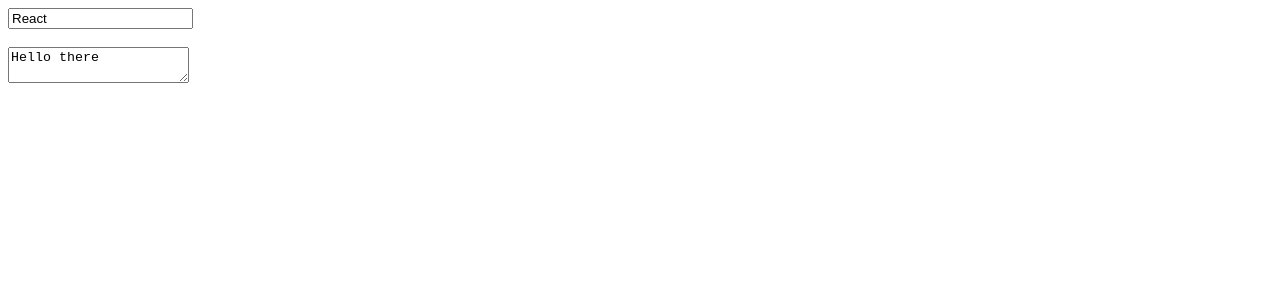
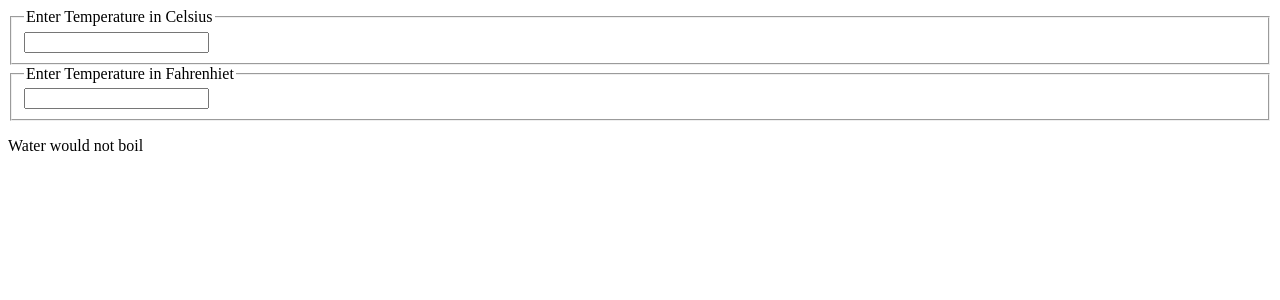
Before and after one commit to jahid01754/react_lws, a React (Vite) app: page / in a window 1280 px wide. Shown: the top 300 px of the page. Built offline with nearby package versions, Linux system fonts and the light colour scheme.

Commit message:
state lifting up

```diff
--- a/src/App.jsx
+++ b/src/App.jsx
@@ -1,3 +1,4 @@
+import Calculator from "./components/Calculator";
 import Clock from "./components/Clock";
 import ClockList from "./components/ClockList";
 import Form from "./components/Form";
@@ -10,7 +11,8 @@
       {/* <Clock /> */}
       {/* <ClockList quantity={quantities} /> */}
       {/* <Form /> */}
-      <FormPractise />
+      {/* <FormPractise /> */}
+      <Calculator />
     </>
   );
 }
--- /dev/null
+++ b/src/components/BoilingVerdict.jsx
@@ -0,0 +1,6 @@
+export default function BoilingVerdict({ celcius = 0 }) {
+  if (celcius >= 100) {
+    return <p>The water would boil.</p>;
+  }
+  return <p>Water would not boil</p>;
+}
--- /dev/null
+++ b/src/components/Calculator.jsx
@@ -0,0 +1,57 @@
+import React from "react";
+import BoilingVerdict from "./BoilingVerdict";
+import TemperatureInput from "./TemperatureInput";
+import { convert, toCelsius, toFahrenhiet } from "../lib/converter";
+
+class Calculator extends React.Component {
+  state = {
+    temperature: "",
+    scale: "c",
+  };
+
+  handleChange = (e, scale) => {
+    this.setState({
+      temperature: e.target.value,
+      scale,
+    });
+  };
+
+  //   onTemperatureChange = (e) => {
+  //     this.setState({
+  //       temperature: e.target.value,
+  //     });
+  //   };
+  render() {
+    const { temperature, scale } = this.state;
+    const celsius =
+      scale === "f" ? convert(temperature, toCelsius) : temperature;
+    const fahrenheit =
+      scale === "c" ? convert(temperature, toFahrenhiet) : temperature;
+    return (
+      <>
+        {/* <fieldset>
+          <legend>Enter Temperature in Celsius</legend>
+          <input
+            type="text"
+            value={temperature}
+            onChange={this.onTemperatureChange}
+          ></input>
+        </fieldset> */}
+        <TemperatureInput
+          scale={"c"}
+          temperature={celsius}
+          onTemperatureChange={this.handleChange}
+        />
+        <TemperatureInput
+          scale={"f"}
+          temperature={fahrenheit}
+          onTemperatureChange={this.handleChange}
+        />
+
+        <BoilingVerdict celcius={parseFloat(temperature)} />
+      </>
+    );
+  }
+}
+
+export default Calculator;
--- /dev/null
+++ b/src/components/TemperatureInput.jsx
@@ -0,0 +1,23 @@
+import React from "react";
+
+const scaleNames = {
+  c: "Celsius",
+  f: "Fahrenhiet",
+};
+
+function TemperatureInput({ scale, temperature, onTemperatureChange }) {
+  return (
+    <>
+      <fieldset>
+        <legend>Enter Temperature in {scaleNames[scale]}</legend>
+        <input
+          type="text"
+          value={temperature}
+          onChange={(e) => onTemperatureChange(e, scale)}
+        ></input>
+      </fieldset>
+    </>
+  );
+}
+
+export default TemperatureInput;
--- /dev/null
+++ b/src/lib/converter.jsx
@@ -0,0 +1,19 @@
+export function toCelsius(fahrenhiet) {
+  return ((fahrenhiet - 32) * 5) / 9;
+}
+
+export function toFahrenhiet(celsius) {
+  return (celsius * 9) / 5 + 32;
+}
+
+export function convert(temperature, convertTo) {
+  const input = parseFloat(temperature);
+  if (Number.isNaN(input)) {
+    return "";
+  }
+
+  const output = convertTo(input);
+  const rounded = Math.round((output * 1000) / 1000);
+
+  return rounded.toString();
+}
```
